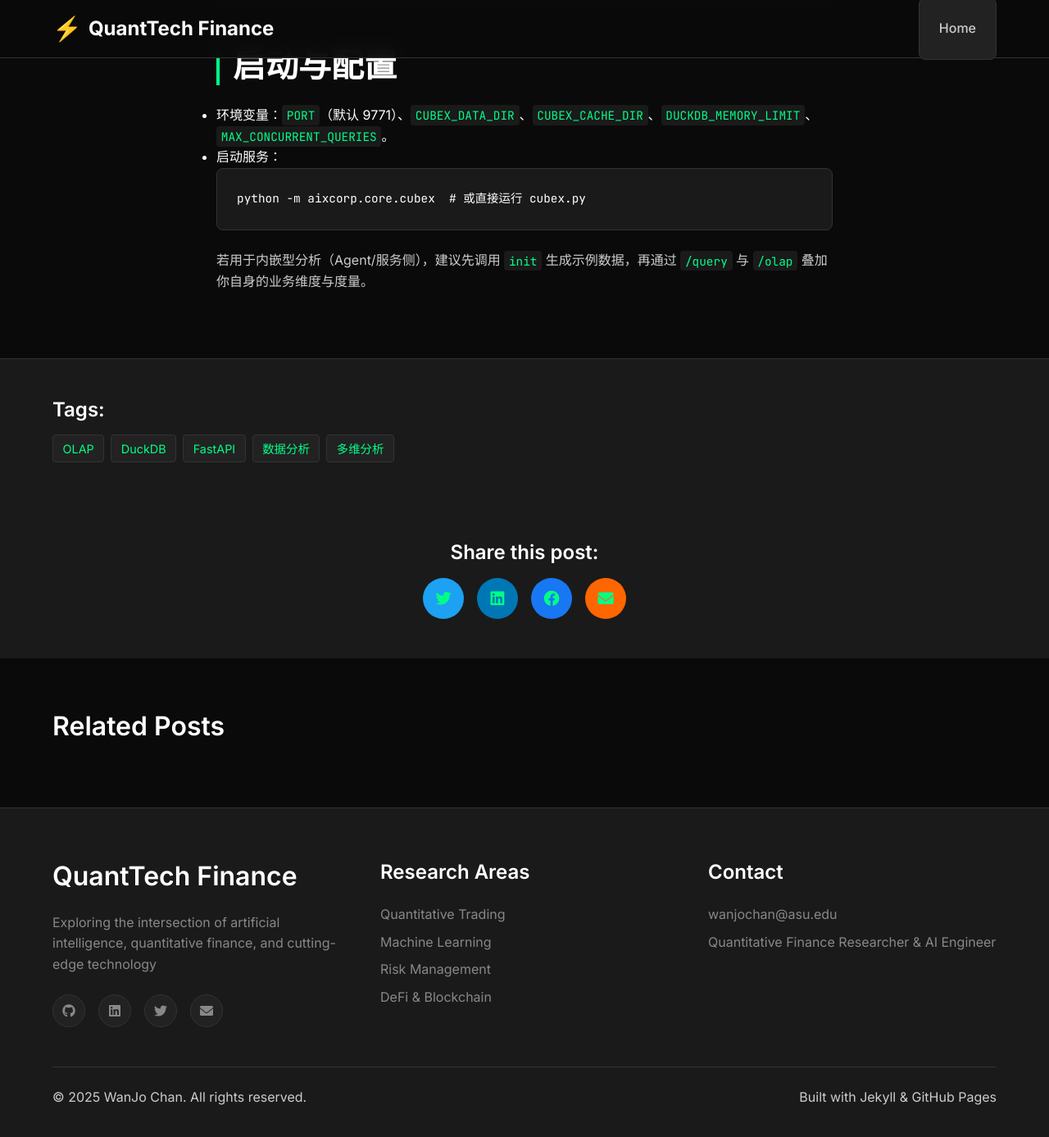
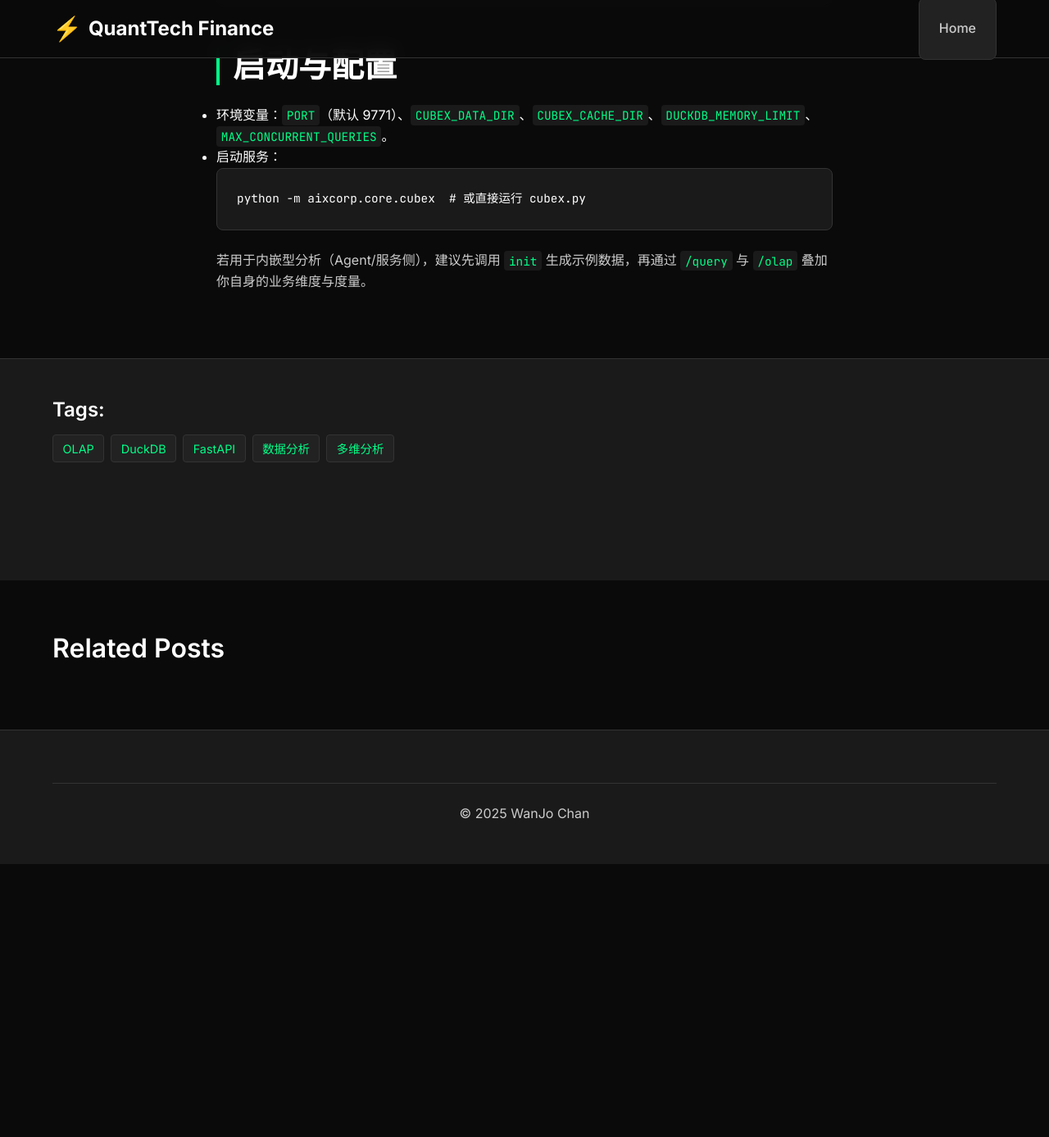
Before and after one commit to wanjochan/wanjochan.github.io, a Jekyll site: the page built from _posts/2025-08-30-cubex-analytics-duckdb-olap.md, in a window 1280 px wide and 1400 px high, scrolled down 1681 px. Shown: the top 1387 px of the window at 82% size. Built offline with Jekyll 4.4.1, drawn with Linux system fonts in a browser that asks for light colours; after the commit the page ends 2735 px from its top, so only the background shows below that.

Commit message:
Simplify footer and remove share buttons

```diff
--- a/_layouts/default.html
+++ b/_layouts/default.html
@@ -57,59 +57,11 @@
             {{ content }}
         </main>
 
-        <!-- Footer -->
+        <!-- Footer (simplified) -->
         <footer class="footer">
             <div class="container">
-                <div class="footer-content">
-                    <div class="footer-section">
-                        <h3>{{ site.title }}</h3>
-                        <p>{{ site.description }}</p>
-                        <div class="social-links">
-                            {% if site.social.github %}
-                            <a href="https://github.com/{{ site.social.github }}" target="_blank" rel="noopener">
-                                <i class="fab fa-github"></i>
-                            </a>
-                            {% endif %}
-                            {% if site.social.linkedin %}
-                            <a href="https://linkedin.com/in/{{ site.social.linkedin }}" target="_blank" rel="noopener">
-                                <i class="fab fa-linkedin"></i>
-                            </a>
-                            {% endif %}
-                            {% if site.social.twitter %}
-                            <a href="https://twitter.com/{{ site.social.twitter }}" target="_blank" rel="noopener">
-                                <i class="fab fa-twitter"></i>
-                            </a>
-                            {% endif %}
-                            {% if site.social.email %}
-                            <a href="mailto:{{ site.social.email }}">
-                                <i class="fas fa-envelope"></i>
-                            </a>
-                            {% endif %}
-                        </div>
-                    </div>
-
-                    <!-- Quick links removed per request -->
-
-                    <div class="footer-section">
-                        <h4>Research Areas</h4>
-                        <ul>
-                            <li>Quantitative Trading</li>
-                            <li>Machine Learning</li>
-                            <li>Risk Management</li>
-                            <li>DeFi & Blockchain</li>
-                        </ul>
-                    </div>
-
-                    <div class="footer-section">
-                        <h4>Contact</h4>
-                        <p>{{ site.author.email }}</p>
-                        <p>{{ site.author.bio }}</p>
-                    </div>
-                </div>
-
                 <div class="footer-bottom">
-                    <p>&copy; {{ 'now' | date: "%Y" }} {{ site.author.name }}. All rights reserved.</p>
-                    <p>Built with Jekyll & GitHub Pages</p>
+                    <p>&copy; {{ 'now' | date: "%Y" }} {{ site.author.name }}</p>
                 </div>
             </div>
         </footer>
--- a/_layouts/post.html
+++ b/_layouts/post.html
@@ -69,27 +69,7 @@ layout: default
                 {% endif %}
             </div>
 
-            <div class="share-section">
-                <h4>Share this post:</h4>
-                <div class="share-buttons">
-                    <a href="https://twitter.com/intent/tweet?text={{ page.title | uri_escape }}&url={{ site.url }}{{ page.url }}"
-                       target="_blank" class="share-btn twitter">
-                        <i class="fab fa-twitter"></i>
-                    </a>
-                    <a href="https://www.linkedin.com/sharing/share-offsite/?url={{ site.url }}{{ page.url }}"
-                       target="_blank" class="share-btn linkedin">
-                        <i class="fab fa-linkedin"></i>
-                    </a>
-                    <a href="https://www.facebook.com/sharer/sharer.php?u={{ site.url }}{{ page.url }}"
-                       target="_blank" class="share-btn facebook">
-                        <i class="fab fa-facebook"></i>
-                    </a>
-                    <a href="mailto:?subject={{ page.title | uri_escape }}&body={{ site.url }}{{ page.url }}"
-                       class="share-btn email">
-                        <i class="fas fa-envelope"></i>
-                    </a>
-                </div>
-            </div>
+
         </div>
     </footer>
 </article>
@@ -245,37 +225,7 @@ layout: default
     color: var(--text-color);
 }
 
-.share-section {
-    text-align: center;
-}
-
-.share-buttons {
-    display: flex;
-    justify-content: center;
-    gap: var(--spacing-md);
-    margin-top: var(--spacing-md);
-}
-
-.share-btn {
-    width: 50px;
-    height: 50px;
-    border-radius: 50%;
-    display: flex;
-    align-items: center;
-  justify-content: center;
-    font-size: 1.2rem;
-    transition: var(--transition-normal);
-}
-
-.share-btn.twitter { background-color: #1da1f2; }
-.share-btn.linkedin { background-color: #0077b5; }
-.share-btn.facebook { background-color: #1877f2; }
-.share-btn.email { background-color: var(--accent-color); }
-
-.share-btn:hover {
-    transform: translateY(-2px);
-    box-shadow: var(--shadow-md);
-}
+/* share buttons removed */
 
 .related-posts {
     padding: var(--spacing-3xl) 0;
@@ -310,8 +260,6 @@ layout: default
         grid-template-columns: 1fr;
     }
 
-    .share-buttons {
-        flex-wrap: wrap;
-    }
+    /* share buttons removed */
 }
 </style>
--- a/assets/css/main.css
+++ b/assets/css/main.css
@@ -584,7 +584,7 @@ pre code {
   text-align: center;
   color: var(--text-muted);
   display: flex;
-  justify-content: space-between;
+  justify-content: center;
   align-items: center;
   flex-wrap: wrap;
   gap: var(--spacing-md);
@@ -592,6 +592,32 @@ pre code {
 
 /* ===== Responsive Design ===== */
 @media (max-width: 768px) {
+  /* Compact spacing scale on mobile */
+  :root {
+    --spacing-xs: 0.2rem;
+    --spacing-sm: 0.35rem;
+    --spacing-md: 0.6rem;
+    --spacing-lg: 0.9rem;
+    --spacing-xl: 1.2rem;
+    --spacing-2xl: 1.6rem;
+    --spacing-3xl: 2.2rem;
+  }
+
+  /* Typography scale */
+  h1 { font-size: 2rem; }
+  h2 { font-size: 1.75rem; }
+  h3 { font-size: 1.35rem; }
+  h4 { font-size: 1.2rem; }
+  h5 { font-size: 1rem; }
+  h6 { font-size: 0.95rem; }
+  p { margin-bottom: var(--spacing-sm); }
+
+  /* Layout paddings */
+  .container { padding: 0 var(--spacing-md); }
+  .nav-container { height: 56px; padding: 0 var(--spacing-md); }
+  .nav-menu { gap: var(--spacing-md); }
+  .nav-link { padding: var(--spacing-xs) var(--spacing-sm); }
+
   .nav-menu {
     display: none;
   }
@@ -600,14 +626,15 @@ pre code {
     display: flex;
   }
 
+  .hero-section { padding: 72px 0 32px; }
   .hero-content {
     grid-template-columns: 1fr;
     text-align: center;
   }
 
-  .hero-title {
-    font-size: 2.5rem;
-  }
+  .hero-title { font-size: 2rem; }
+  .hero-description { margin-bottom: var(--spacing-xl); }
+  .trading-chart { padding: var(--spacing-md); }
 
   .hero-buttons {
     justify-content: center;
@@ -619,12 +646,21 @@ pre code {
 
   .posts-grid {
     grid-template-columns: 1fr;
+    gap: var(--spacing-md);
   }
+
+  /* Post page compaction */
+  .post-header { padding: 72px 0 36px; }
+  .post-content { padding: var(--spacing-2xl) 0; }
 
   .footer-bottom {
     flex-direction: column;
     text-align: center;
+    padding-top: var(--spacing-md);
+    gap: var(--spacing-sm);
   }
+
+  .footer { padding: var(--spacing-xl) 0; }
 }
 
 /* ===== Animations ===== */
```
